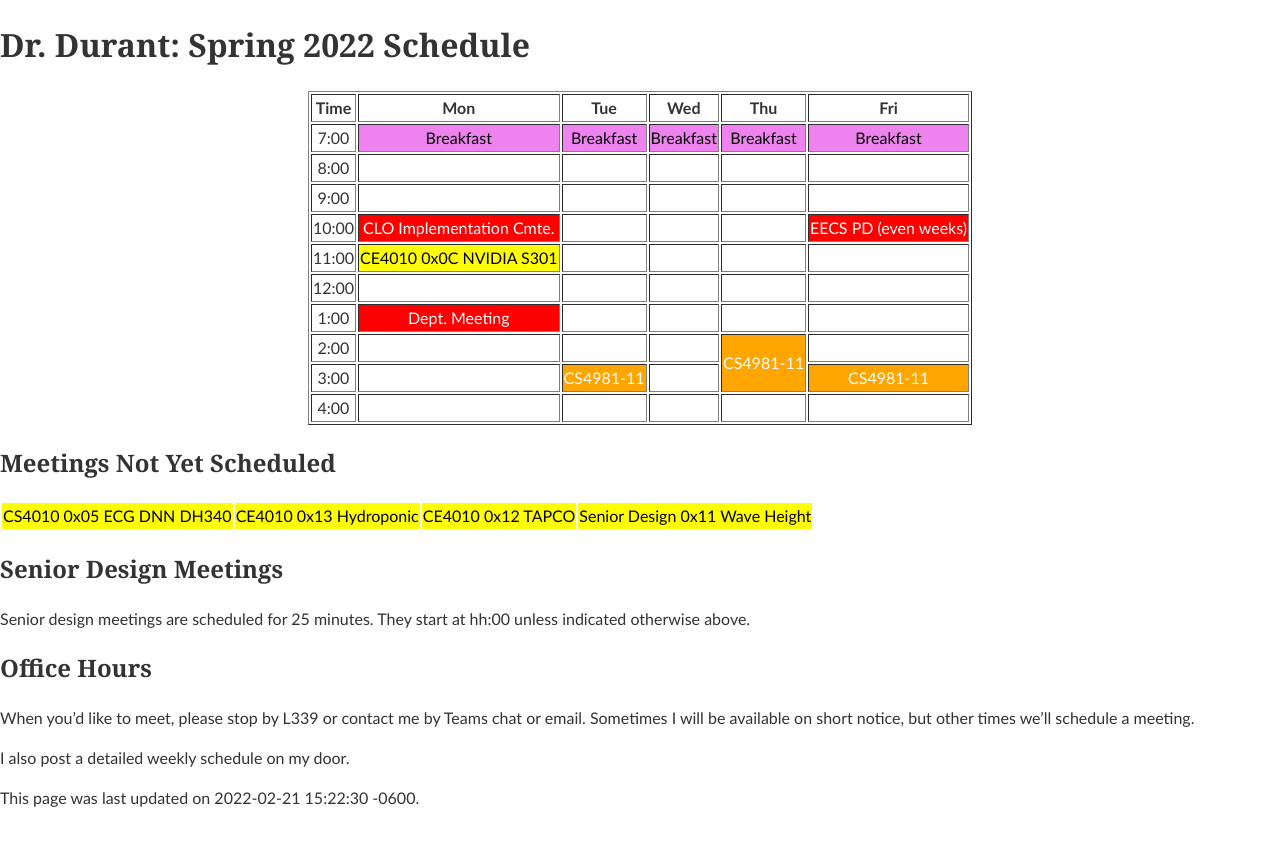
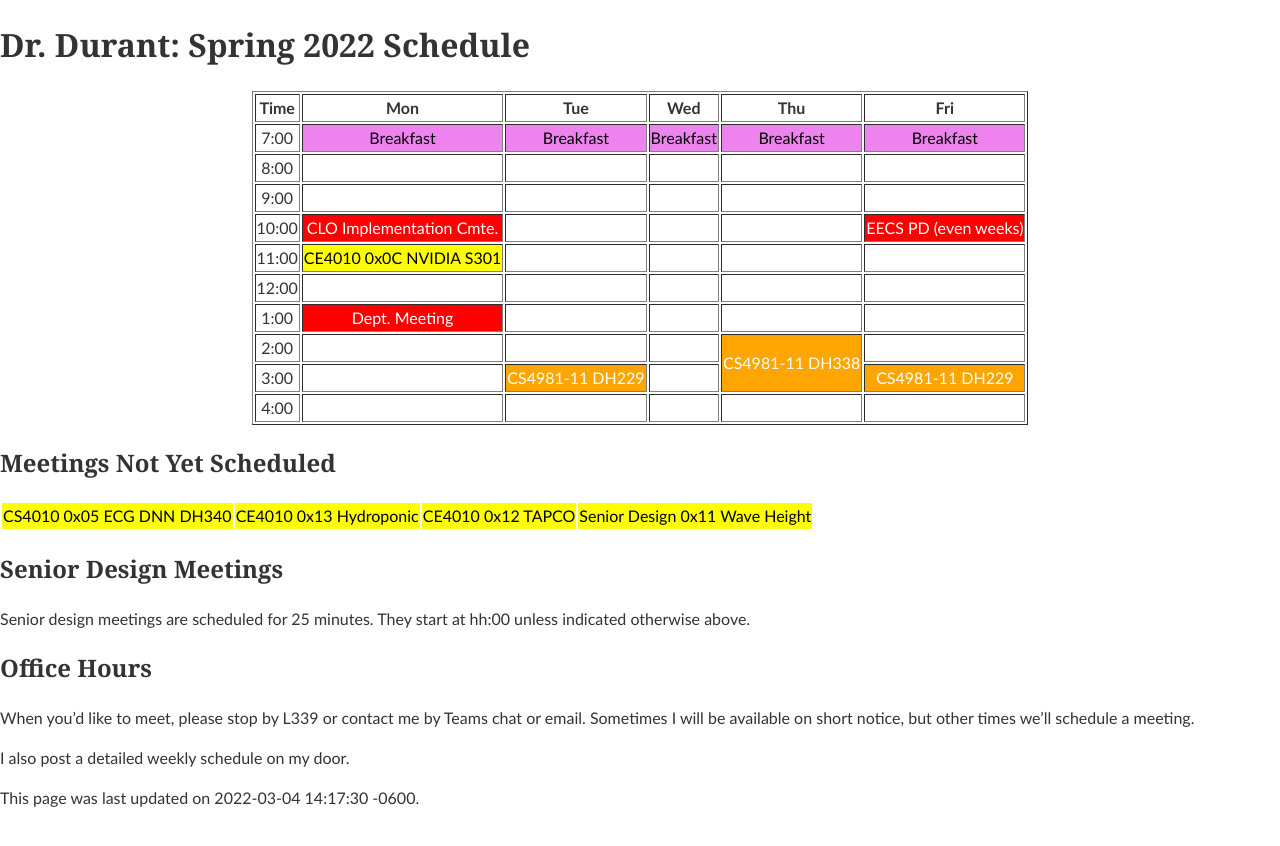
Before and after one commit to edurant/edurant.github.io, a Jekyll site: the page built from sched/s22.md, in a window 1280 px wide. Shown: the top 846 px of the page. Built offline with Jekyll 4.4.1, drawn with Linux system fonts in a browser that asks for light colours.

Commit message:
rooms assigned

```diff
--- a/sched/s22.md
+++ b/sched/s22.md
@@ -1,6 +1,6 @@
 ---
 title: "Dr. Durant: Spring 2022 Schedule"
-date: 2022-02-21 15:22:30 -0600
+date: 2022-03-04 14:17:30 -0600
 ---
 
 <style type="text/css">
@@ -13,17 +13,17 @@ td.lunch  { background-color: violet;  color: black; }
 
 <div align="center">
 <table border>
-<tr><th>Time</th>       <th>Mon</th>                                    <th>Tue</th>                        <th>Wed</th>                        <th>Thu</th>                                    <th>Fri</th>                            </tr>
-<tr><td>7:00</td>       <td class="lunch">Breakfast</td>                <td class="lunch">Breakfast</td>    <td class="lunch">Breakfast</td>    <td class="lunch">Breakfast</td>                <td class="lunch">Breakfast</td>        </tr>
-<tr><td>8:00</td>       <td>&nbsp;</td>                                 <td>&nbsp;</td>                     <td>&nbsp;</td>                     <td>&nbsp;</td>                                 <td>&nbsp;</td>                         </tr>
-<tr><td>9:00</td>       <td>&nbsp;</td>                                 <td>&nbsp;</td>                     <td>&nbsp;</td>                     <td>&nbsp;</td>                                 <td>&nbsp;</td>                         </tr>
-<tr><td>10:00</td>      <td class="am">CLO Implementation Cmte.</td>    <td>&nbsp;</td>                     <td>&nbsp;</td>                     <td>&nbsp;</td>                                 <td class="am">EECS PD (even weeks)</td></tr>
-<tr><td>11:00</td>      <td class="ce4010">CE4010 0x0C NVIDIA S301</td> <td>&nbsp;</td>                     <td>&nbsp;</td>                     <td>&nbsp;</td>                                 <td>&nbsp;</td>                         </tr>
-<tr><td>12:00</td>      <td>&nbsp;</td>                                 <td>&nbsp;</td>                     <td>&nbsp;</td>                     <td>&nbsp;</td>                                 <td>&nbsp;</td>                         </tr>
-<tr><td>1:00</td>       <td class="am">Dept. Meeting</td>               <td>&nbsp;</td>                     <td>&nbsp;</td>                     <td>&nbsp;</td>                                 <td>&nbsp;</td>                         </tr>
-<tr><td>2:00</td>       <td>&nbsp;</td>                                 <td>&nbsp;</td>                     <td>&nbsp;</td>                     <td class="cs4981" rowspan="2">CS4981-11</td>   <td>&nbsp;</td>                         </tr>
-<tr><td>3:00</td>       <td>&nbsp;</td>                                 <td class="cs4981">CS4981-11</td>   <td>&nbsp;</td>                                                                     <td class="cs4981">CS4981-11</td>       </tr>
-<tr><td>4:00</td>       <td>&nbsp;</td>                                 <td>&nbsp;</td>                     <td>&nbsp;</td>                     <td>&nbsp;</td>                                 <td>&nbsp;</td>                         </tr>
+<tr><th>Time</th>       <th>Mon</th>                                    <th>Tue</th>                            <th>Wed</th>                        <th>Thu</th>                                        <th>Fri</th>                            </tr>
+<tr><td>7:00</td>       <td class="lunch">Breakfast</td>                <td class="lunch">Breakfast</td>        <td class="lunch">Breakfast</td>    <td class="lunch">Breakfast</td>                    <td class="lunch">Breakfast</td>        </tr>
+<tr><td>8:00</td>       <td>&nbsp;</td>                                 <td>&nbsp;</td>                         <td>&nbsp;</td>                     <td>&nbsp;</td>                                     <td>&nbsp;</td>                         </tr>
+<tr><td>9:00</td>       <td>&nbsp;</td>                                 <td>&nbsp;</td>                         <td>&nbsp;</td>                     <td>&nbsp;</td>                                     <td>&nbsp;</td>                         </tr>
+<tr><td>10:00</td>      <td class="am">CLO Implementation Cmte.</td>    <td>&nbsp;</td>                         <td>&nbsp;</td>                     <td>&nbsp;</td>                                     <td class="am">EECS PD (even weeks)</td></tr>
+<tr><td>11:00</td>      <td class="ce4010">CE4010 0x0C NVIDIA S301</td> <td>&nbsp;</td>                         <td>&nbsp;</td>                     <td>&nbsp;</td>                                     <td>&nbsp;</td>                         </tr>
+<tr><td>12:00</td>      <td>&nbsp;</td>                                 <td>&nbsp;</td>                         <td>&nbsp;</td>                     <td>&nbsp;</td>                                     <td>&nbsp;</td>                         </tr>
+<tr><td>1:00</td>       <td class="am">Dept. Meeting</td>               <td>&nbsp;</td>                         <td>&nbsp;</td>                     <td>&nbsp;</td>                                     <td>&nbsp;</td>                         </tr>
+<tr><td>2:00</td>       <td>&nbsp;</td>                                 <td>&nbsp;</td>                         <td>&nbsp;</td>                     <td class="cs4981" rowspan="2">CS4981-11 DH338</td> <td>&nbsp;</td>                         </tr>
+<tr><td>3:00</td>       <td>&nbsp;</td>                                 <td class="cs4981">CS4981-11 DH229</td> <td>&nbsp;</td>                                                                         <td class="cs4981">CS4981-11 DH229</td> </tr>
+<tr><td>4:00</td>       <td>&nbsp;</td>                                 <td>&nbsp;</td>                         <td>&nbsp;</td>                     <td>&nbsp;</td>                                     <td>&nbsp;</td>                         </tr>
 </table>
 </div>
 
```
